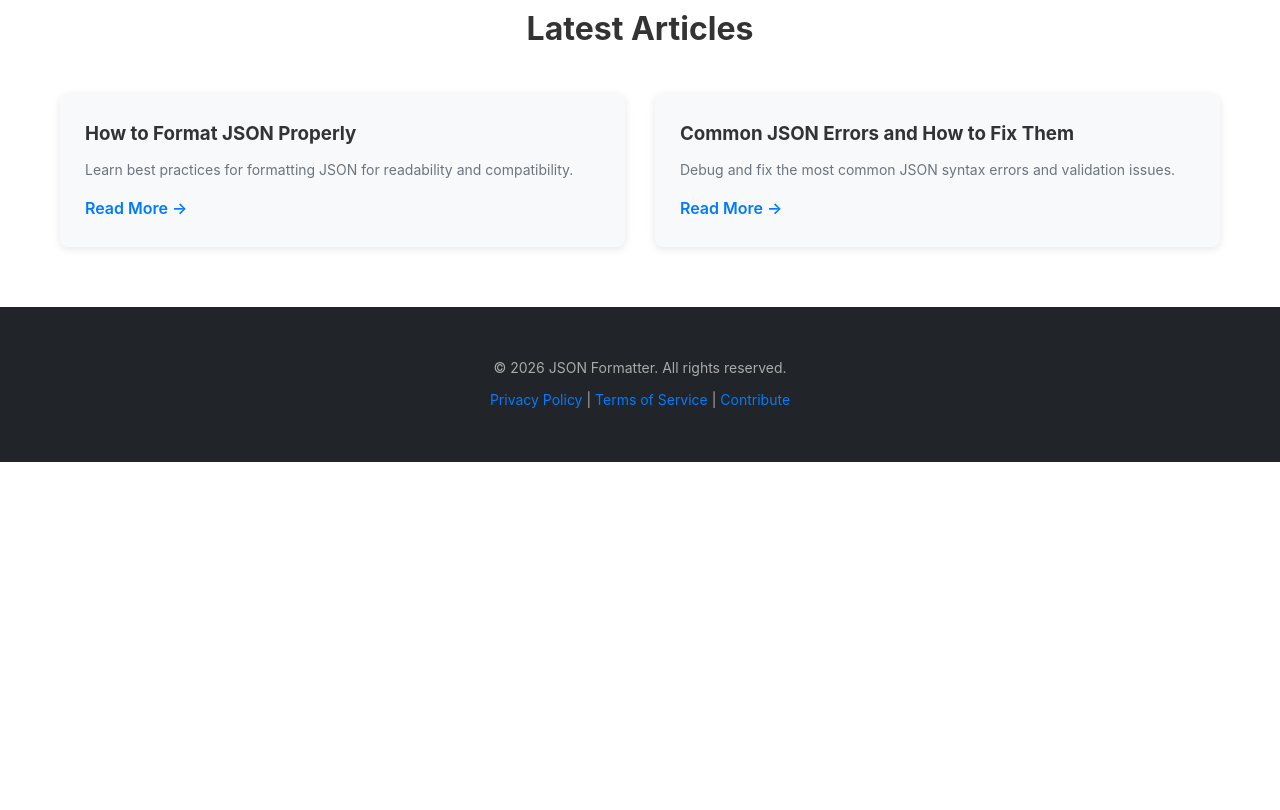
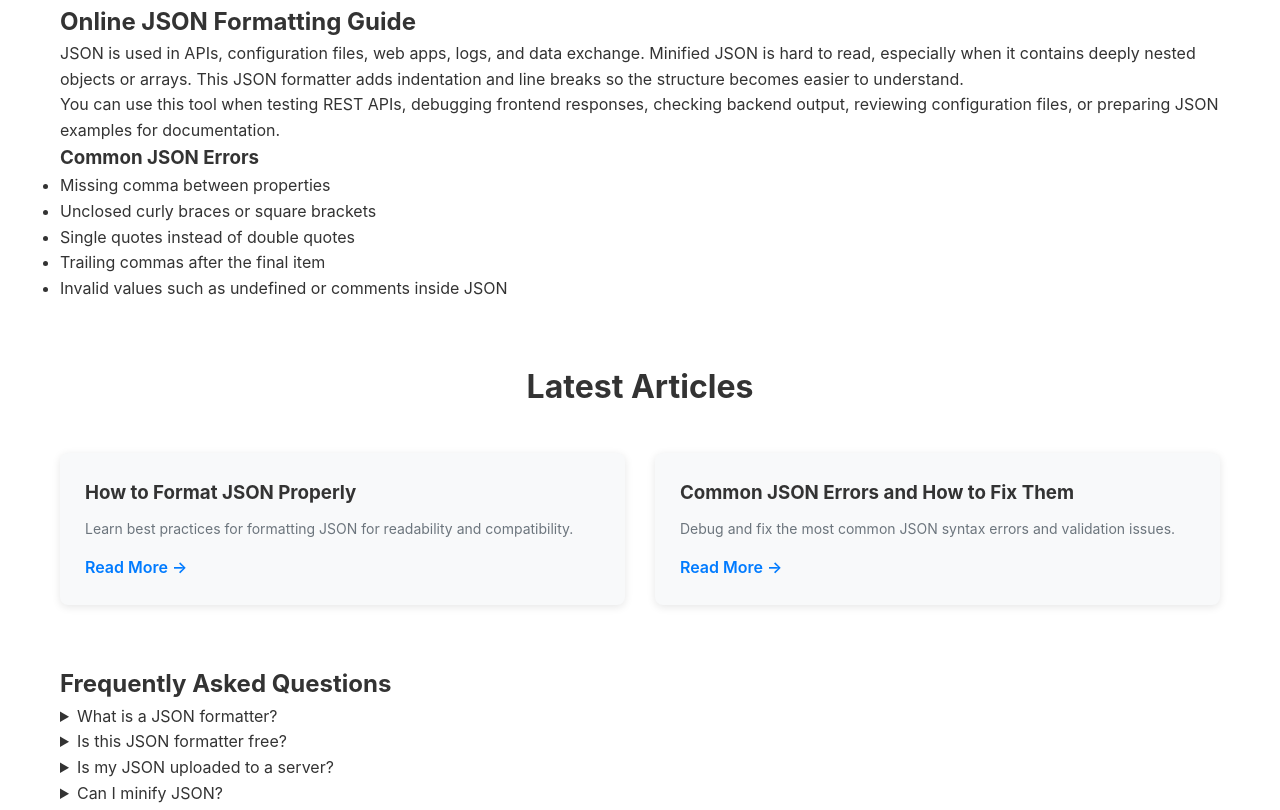
Before and after one commit to Pasindu98ishan/json-formatter, a plain HTML site: page index.html in a window 1280 px wide. Shown: the part 1492-2302 px from the top of the page. Before the commit the page ends 1954 px from the top, so only its background shows below. Drawn offline with Linux system fonts and the light colour scheme.

Commit message:
imrove seo

```diff
--- a/index.html
+++ b/index.html
@@ -138,6 +138,20 @@
                 </div>
             </div>
         </section>
+         <section id="guide" class="section-card seo-content" aria-labelledby="guide-title">
+      <h2 id="guide-title">Online JSON Formatting Guide</h2>
+      <p>JSON is used in APIs, configuration files, web apps, logs, and data exchange. Minified JSON is hard to read, especially when it contains deeply nested objects or arrays. This JSON formatter adds indentation and line breaks so the structure becomes easier to understand.</p>
+      <p>You can use this tool when testing REST APIs, debugging frontend responses, checking backend output, reviewing configuration files, or preparing JSON examples for documentation.</p>
+
+      <h3>Common JSON Errors</h3>
+      <ul>
+        <li>Missing comma between properties</li>
+        <li>Unclosed curly braces or square brackets</li>
+        <li>Single quotes instead of double quotes</li>
+        <li>Trailing commas after the final item</li>
+        <li>Invalid values such as undefined or comments inside JSON</li>
+      </ul>
+    </section>
 
         <!-- Blog Preview Section -->
         <section class="blog-preview">
@@ -155,6 +169,26 @@
                 </article>
             </div>
         </section>
+         <section id="faq" class="section-card faq-section" aria-labelledby="faq-title">
+      <h2 id="faq-title">Frequently Asked Questions</h2>
+      <details>
+        <summary>What is a JSON formatter?</summary>
+        <p>A JSON formatter changes compact JSON into a readable format with indentation and line breaks.</p>
+      </details>
+      <details>
+        <summary>Is this JSON formatter free?</summary>
+        <p>Yes. This JSON formatter is free to use online.</p>
+      </details>
+      <details>
+        <summary>Is my JSON uploaded to a server?</summary>
+        <p>No. The JSON processing happens in your browser.</p>
+      </details>
+      <details>
+        <summary>Can I minify JSON?</summary>
+        <p>Yes. Use the Minify button to create a compact JSON string.</p>
+      </details>
+    </section>
+  </main>
     </main>
 
     <!-- Footer -->
```
